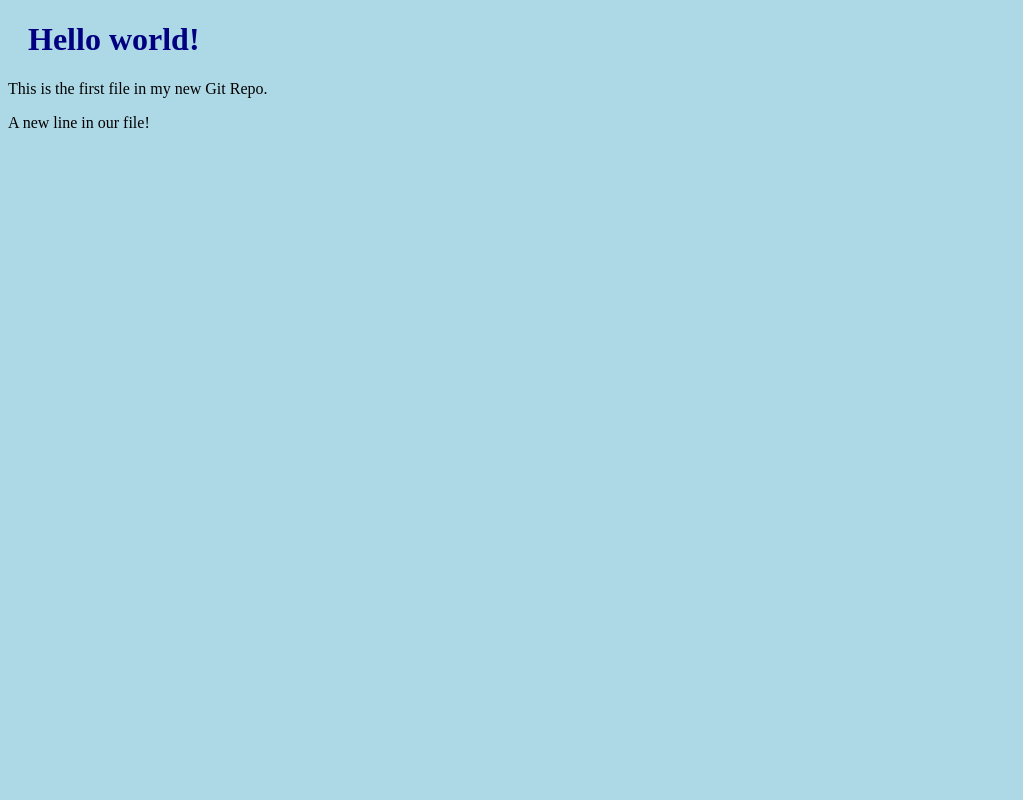
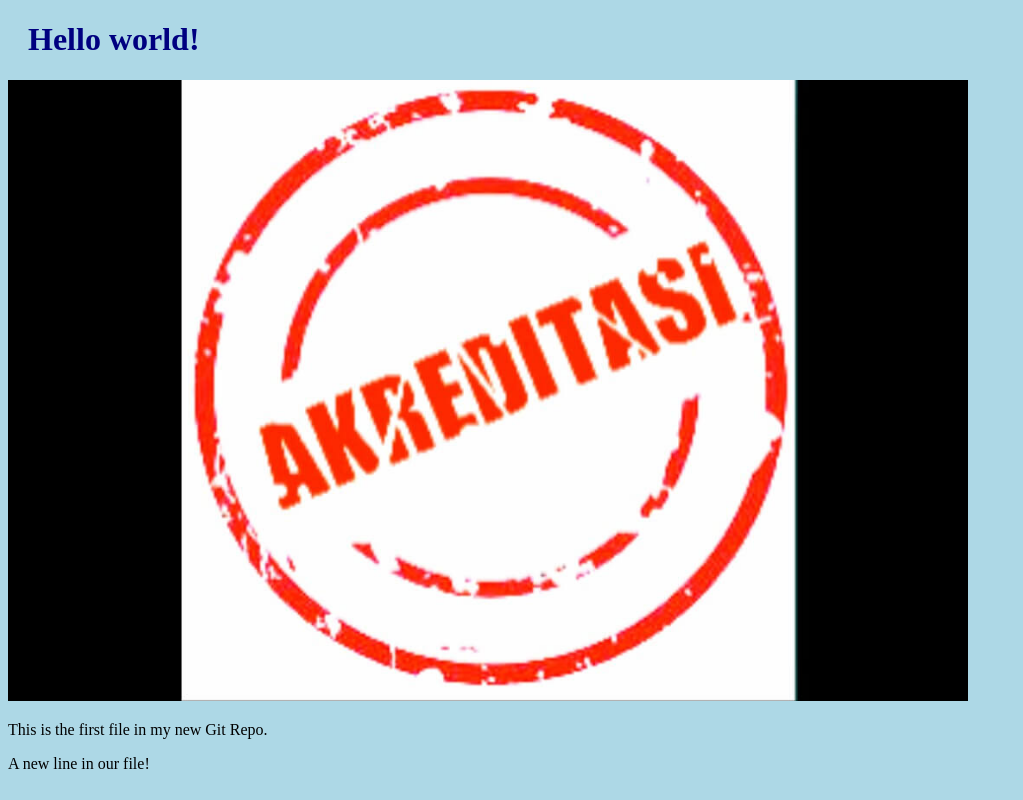
Before and after one commit to ferryf1/hello-world, a plain HTML site: page index.html in a window 1280 px wide. Shown: the whole page, without its empty margins (0-1023 px from the left). Drawn offline with Linux system fonts and the light colour scheme.

Commit message:
Menambahkan gambar pada Hello World!

```diff
--- a/index.html
+++ b/index.html
@@ -7,6 +7,10 @@
 <body>
 
 <h1>Hello world!</h1>
+<div>
+    <img src="akreditasi.jpg" alt="Hello World from Space"
+    style="width:100%;max-width:960px">
+</div>
 <p>This is the first file in my new Git Repo.</p>
 <p>A new line in our file!</p>
 
```
Also changed, not shown: akreditasi.jpg (added).
